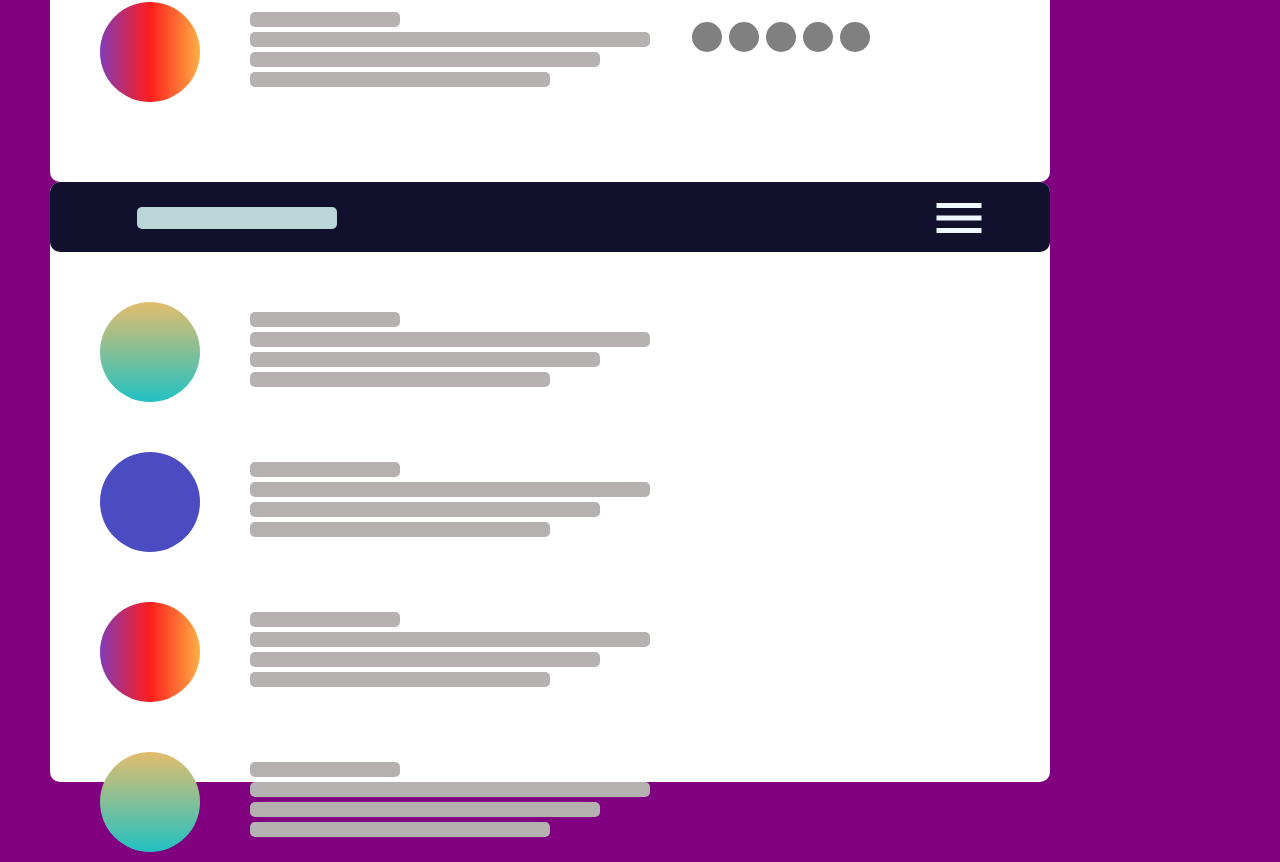
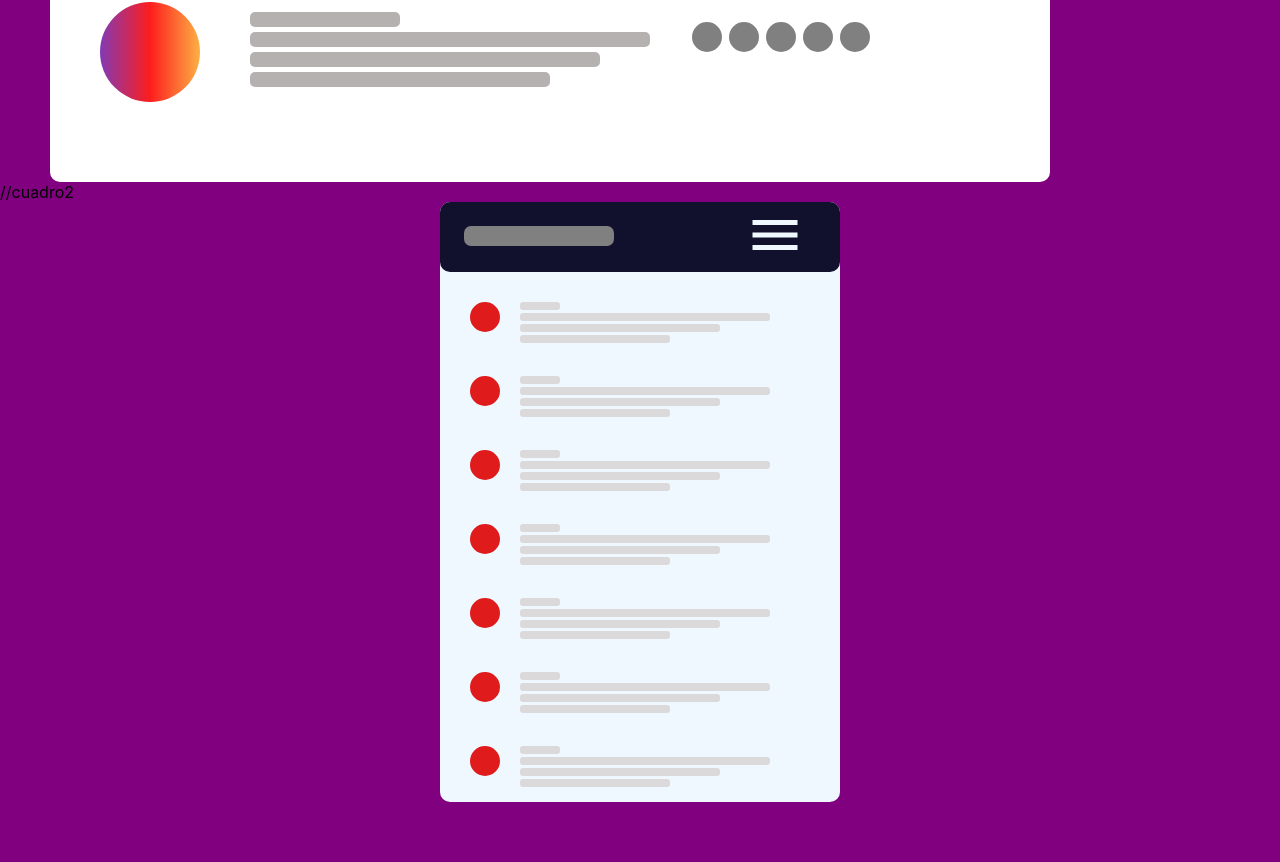
Before and after one commit to mishelramirez/poyecto3, a React (Create React App) app: page / in a window 1280 px wide. Shown: the part 578-1440 px from the top of the page. After the commit the page ends 1380 px from the top, so only its background shows below. Built offline with nearby package versions, Linux system fonts and the light colour scheme.

Commit message:
se realiza cuadro 2 de la imagen

```diff
--- a/src/component/Home/Home.jsx
+++ b/src/component/Home/Home.jsx
@@ -74,94 +74,94 @@ export default function Home() {
 
             </div>
 
+//cuadro2
 
+            <div className="container2">
+                <div className="contaheader">
+                    <div className="headerbarra2"></div>
+                    <MenuIcon className='icon2' />
+                </div>
+                <div className='container11' >
 
-            <div className="container">
-                <div className="contaheader">
-                    <div className="headerbarra"></div>
-                    <MenuIcon className='icon' />
-                </div>
-                <div className='container1' >
+                    <div className='circulouno'></div>
 
-                    <div className='circulo1'></div>
-
-                    <div className='rayas'>
-                        <div className='raya'></div>
-                        <div className='raya1'></div>
-                        <div className='raya2'></div>
-                        <div className='raya3'></div>
+                    <div className='rayas1'>
+                        <div className='raya0'></div>
+                        <div className='raya11'></div>
+                        <div className='raya22'></div>
+                        <div className='raya33'></div>
                     </div>
                 </div>
-                <div className='container1' >
+                <div className='container11' >
 
-                    <div className='circulo2'></div>
+                    <div className='circulodos'></div>
 
-                    <div className='rayas'>
-                        <div className='raya'></div>
-                        <div className='raya1'></div>
-                        <div className='raya2'></div>
-                        <div className='raya3'></div>
+                    <div className='rayas1'>
+                        <div className='raya0'></div>
+                        <div className='raya11'></div>
+                        <div className='raya22'></div>
+                        <div className='raya33'></div>
                     </div>
                 </div>
 
-                <div className='container1' >
+                <div className='container11' >
 
-                    <div className='circulo3'></div>
+                    <div className='circulotres'></div>
 
-                    <div className='rayas'>
-                        <div className='raya'></div>
-                        <div className='raya1'></div>
-                        <div className='raya2'></div>
-                        <div className='raya3'></div>
+                    <div className='rayas1'>
+                        <div className='raya0'></div>
+                        <div className='raya11'></div>
+                        <div className='raya22'></div>
+                        <div className='raya33'></div>
                     </div>
 
 
                 </div>
-                <div className='container1' >
+                <div className='container11' >
 
-                    <div className='circulo1'></div>
+                    <div className='circulocuatro'></div>
 
-                    <div className='rayas'>
-                        <div className='raya'></div>
-                        <div className='raya1'></div>
-                        <div className='raya2'></div>
-                        <div className='raya3'></div>
+                    <div className='rayas1'>
+                        <div className='raya0'></div>
+                        <div className='raya11'></div>
+                        <div className='raya22'></div>
+                        <div className='raya33'></div>
                     </div>
                 </div>
-                <div className='container1' >
+                <div className='container11' >
 
-                    <div className='circulo2'></div>
+                    <div className='circulocinco'></div>
 
-                    <div className='rayas'>
-                        <div className='raya'></div>
-                        <div className='raya1'></div>
-                        <div className='raya2'></div>
-                        <div className='raya3'></div>
+                    <div className='rayas1'>
+                        <div className='raya0'></div>
+                        <div className='raya11'></div>
+                        <div className='raya22'></div>
+                        <div className='raya33'></div>
                     </div>
                 </div>
 
-                <div className='container1' >
+                <div className='container11' >
 
-                    <div className='circulo3'></div>
+                    <div className='circuloseis'></div>
 
-                    <div className='rayas'>
-                        <div className='raya'></div>
-                        <div className='raya1'></div>
-                        <div className='raya2'></div>
-                        <div className='raya3'></div>
+                    <div className='rayas1'>
+                        <div className='raya0'></div>
+                        <div className='raya11'></div>
+                        <div className='raya22'></div>
+                        <div className='raya33'></div>
                     </div>
 
 
                 </div>
-                <div className='container1' >
+                <div className='container11' >
 
-                    <div className='circulo1'></div>
+                    <div className='circulosiete'></div>
 
-                    <div className='rayas'>
-                        <div className='raya'></div>
-                        <div className='raya1'></div>
-                        <div className='raya2'></div>
-                        <div className='raya3'></div>
+                    <div className='rayas1'>
+                        <div className='raya0'></div>
+                        <div className='raya11'></div>
+                        <div className='raya22'></div>
+                        <div className='raya33'></div>
                     </div>
                 </div>
             </div>
--- a/src/component/Home/home.css
+++ b/src/component/Home/home.css
@@ -5,6 +5,7 @@
     margin-left: 50px;
     border-radius: 10px;
 }
+
 /*header*/
 .contaheader {
     display: flex;
@@ -23,10 +24,12 @@
 }
 
 .icon {
+
     color: aliceblue !important;
     margin-top: 6px;
     margin-left: 592px;
 }
+
 /*home*/
 /*circulosprincipales*/
 .container1 {
@@ -44,14 +47,17 @@
     border-radius: 100px;
     margin-right: 50px;
 }
-.circulo1{
-    background: linear-gradient(0deg, rgba(34,193,195,1) 0%, rgba(227,189,108,1) 100%);
+
+.circulo1 {
+    background: linear-gradient(0deg, rgba(34, 193, 195, 1) 0%, rgba(227, 189, 108, 1) 100%);
 }
-.circulo2{
+
+.circulo2 {
     background: rgb(76, 76, 194);
 }
-.circulo3{
-    background: linear-gradient(90deg, rgba(131,58,180,1) 0%, rgba(253,29,29,1) 50%, rgba(252,176,69,1) 100%);
+
+.circulo3 {
+    background: linear-gradient(90deg, rgba(131, 58, 180, 1) 0%, rgba(253, 29, 29, 1) 50%, rgba(252, 176, 69, 1) 100%);
 }
 
 
@@ -95,6 +101,7 @@
     margin-left: 42px;
     margin-top: 20px;
 }
+
 .circulos1,
 .circulos2,
 .circulos3,
@@ -105,3 +112,73 @@
     height: 30px;
     border-radius: 100px;
 }
+
+/*cuadro2*/
+.container2 {
+    background: aliceblue;
+    margin: 0 auto;
+    width: 400px;
+    border-radius: 10px;
+    height: 600px;
+}
+
+.headerbarra2 {
+    width: 150px;
+    height: 20px;
+    background: gray;
+    border-radius: 7px;
+    margin-top: 24px;
+    margin-left: 24px;
+}
+
+.icon2 {
+    color: aliceblue !important;
+    margin-top: 3px;
+    margin-left: 131px;
+}
+.container11{
+    margin-left: 30px;
+    margin-top: 30px;
+    margin-bottom: 4px;
+    display: flex;
+}
+
+.circulouno,
+.circulodos,
+.circulotres,
+.circulocuatro,
+.circulocinco,
+.circuloseis,
+.circulosiete {
+    width: 30px;
+    height: 30px;
+    border-radius: 100px;
+    background: rgb(223, 27, 27);
+}
+.rayas1{
+    margin-left: 20px;
+}
+.raya0,
+.raya11,
+.raya22,
+.raya33{
+    background: #dbd9d9;;
+    border-radius: 3px;
+    margin-bottom: 3px;
+}
+.raya0{
+    width: 40px;
+    height: 8px;
+}
+.raya11{
+    width: 250px;
+    height: 8px;
+}
+.raya22{
+    width: 200px;
+    height: 8px;
+}
+.raya33{
+    width: 150px;
+    height: 8px;
+}
```
